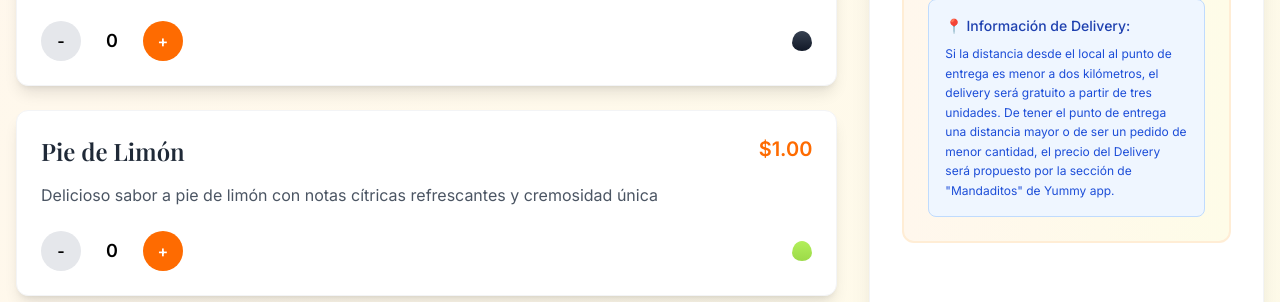
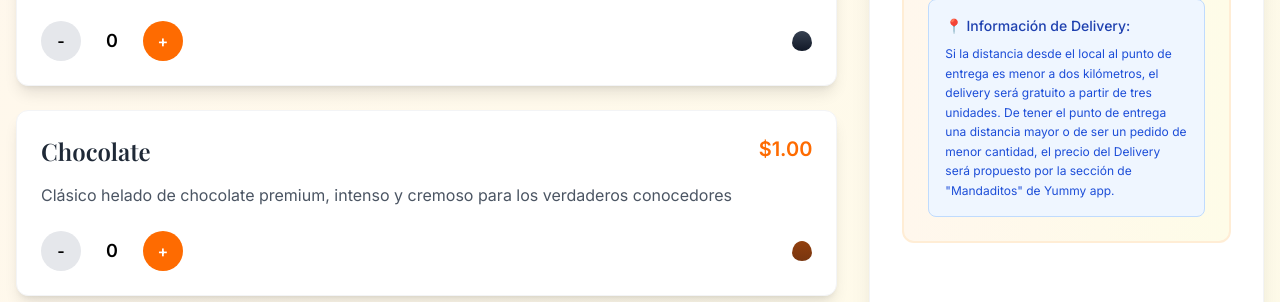
Before and after one commit to Toppays/Toppymenu, a plain HTML site: page index.html in a window 1280 px wide. Shown: the part 650-952 px from the top of the page. Drawn offline with nearby package versions, Linux system fonts and the light colour scheme.

Commit message:
Update index.html

```diff
--- a/index.html
+++ b/index.html
@@ -151,7 +151,7 @@
         const inventory = {
             cremosos: {
                 oreo: { name: 'Oreo', description: 'Cremoso helado con trozos de galleta Oreo, perfecto equilibrio entre dulce y crujiente', price: 1.00, stock: 5, shapeColor: 'bg-gradient-to-b from-gray-700 to-gray-900' },
-                pielimon: { name: 'Pie de Limón', description: 'Delicioso sabor a pie de limón con notas cítricas refrescantes y cremosidad única', price: 1.00, stock: 5, shapeColor: 'bg-gradient-to-b from-[#B2EF5B] to-[#9CDA48]' },
+                pielimon: { name: 'Pie de Limón', description: 'Delicioso sabor a pie de limón con notas cítricas refrescantes y cremosidad única', price: 1.00, stock: 0, shapeColor: 'bg-gradient-to-b from-[#B2EF5B] to-[#9CDA48]' },
                 pieparchita: { name: 'Pie de Parchita', description: 'Exótico sabor tropical de parchita en textura cremosa, una experiencia gourmet única', price: 1.00, stock: 0, shapeColor: 'bg-gradient-to-b from-orange-400 to-orange-600' },
                 chocolate: { name: 'Chocolate', description: 'Clásico helado de chocolate premium, intenso y cremoso para los verdaderos conocedores', price: 1.00, stock: 5, shapeColor: 'bg-gradient-to-b from-amber-800 to-amber-900' },
                 cappuoreo: { name: 'Cappu-Oreo', description: 'Una explosión de sabor a café y galleta Oreo, con una textura increíblemente suave', price: 1.00, stock: 5, shapeColor: 'bg-gradient-to-b from-[#2D1300] to-[#1A0D00]' },
```
